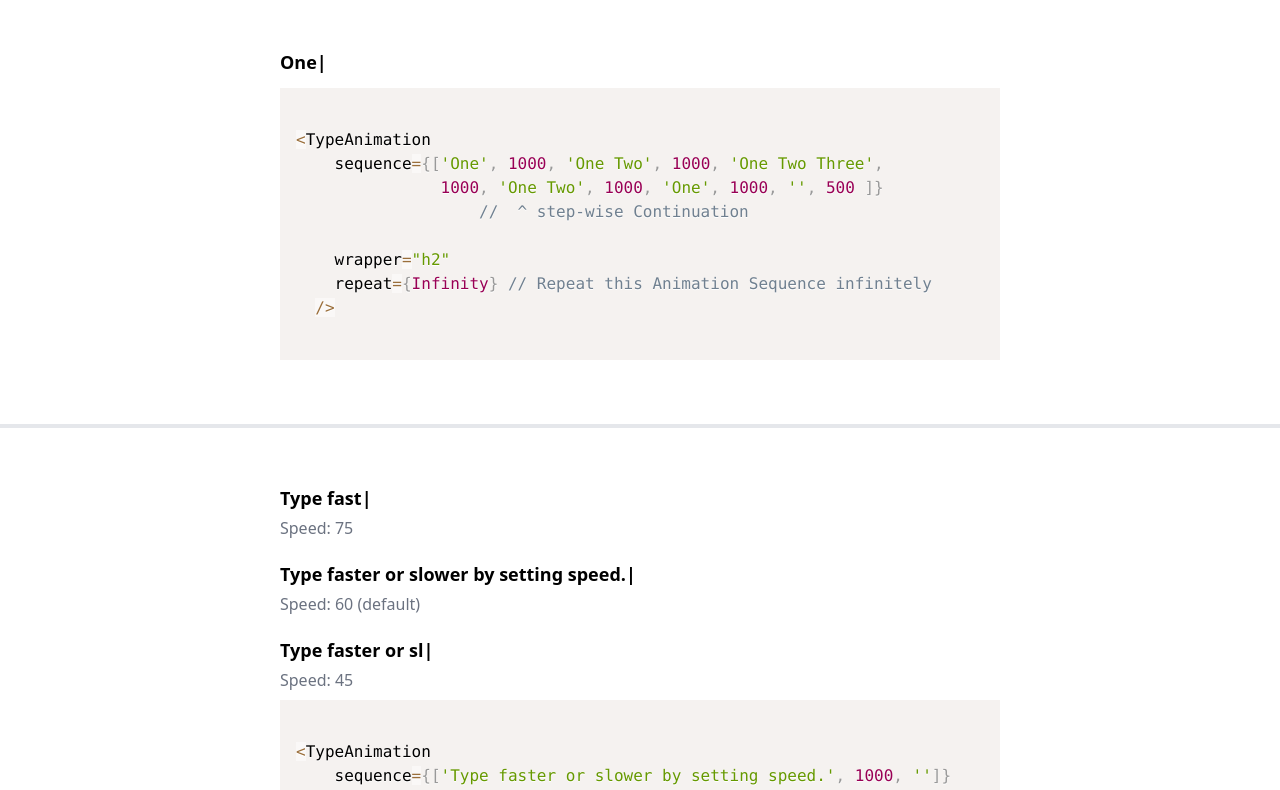
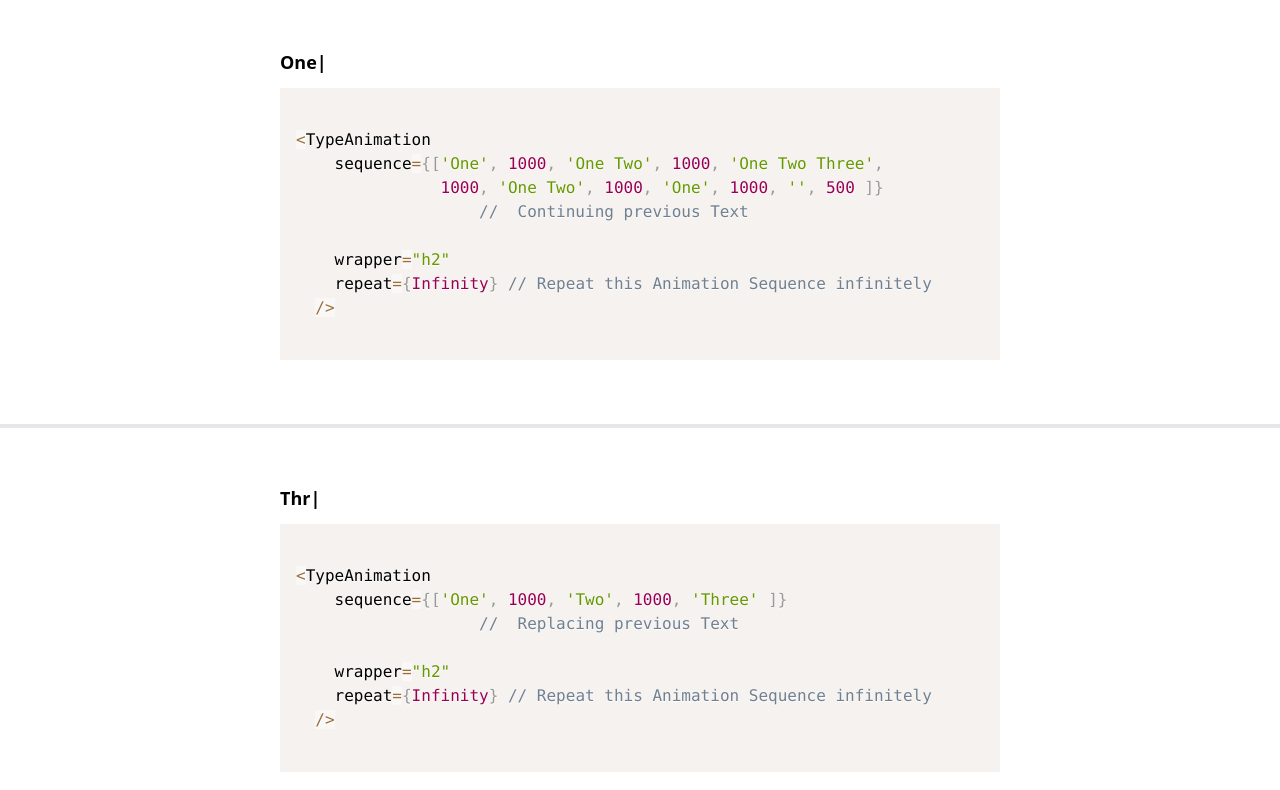
Before and after one commit to maxeth/react-type-animation, a Next.js app in the folder example/: page / in a window 1280 px wide. Shown: the top 790 px of the page. Built offline with nearby package versions, Linux system fonts and the light colour scheme.

Commit message:
clearer examples

```diff
--- a/example/pages/index.tsx
+++ b/example/pages/index.tsx
@@ -27,7 +27,7 @@ const Home = () => {
               'One',
               1000,
               '',
-              500,
+              1000,
             ]}
             // speed={60} <- default
             wrapper="h2"
@@ -41,7 +41,31 @@ const Home = () => {
 <TypeAnimation
     sequence={['One', 1000, 'One Two', 1000, 'One Two Three',
                1000, 'One Two', 1000, 'One', 1000, '', 500 ]}
-                   //  ^ step-wise Continuation
+                   //  Continuing previous Text
+
+    wrapper="h2"
+    repeat={Infinity} // Repeat this Animation Sequence infinitely
+  />
+      `}
+          </SyntaxHighlighter>
+        </div>
+      </div>
+      <Divider />
+      <div>
+        <div className="font-bold h-8 text-lg">
+          <TypeAnimation
+            sequence={['One', 1000, 'Two', 1000, 'Three']}
+            wrapper="h2"
+            repeat={Infinity}
+          />
+        </div>
+
+        <div className="text-base" style={{ width: '45em' }}>
+          <SyntaxHighlighter language="javascript">
+            {`
+<TypeAnimation
+    sequence={['One', 1000, 'Two', 1000, 'Three' ]}
+                   //  Replacing previous Text
 
     wrapper="h2"
     repeat={Infinity} // Repeat this Animation Sequence infinitely
```
